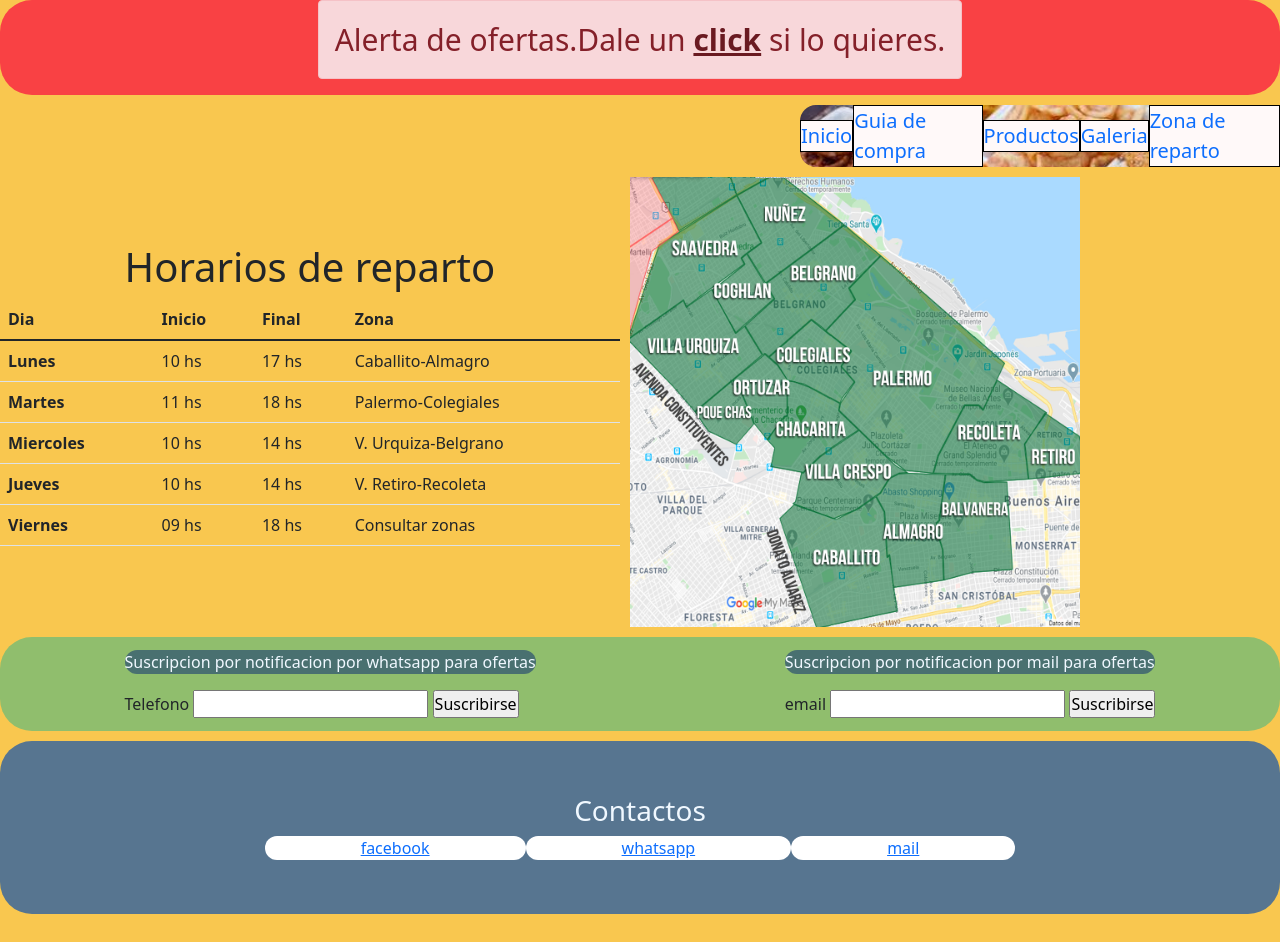
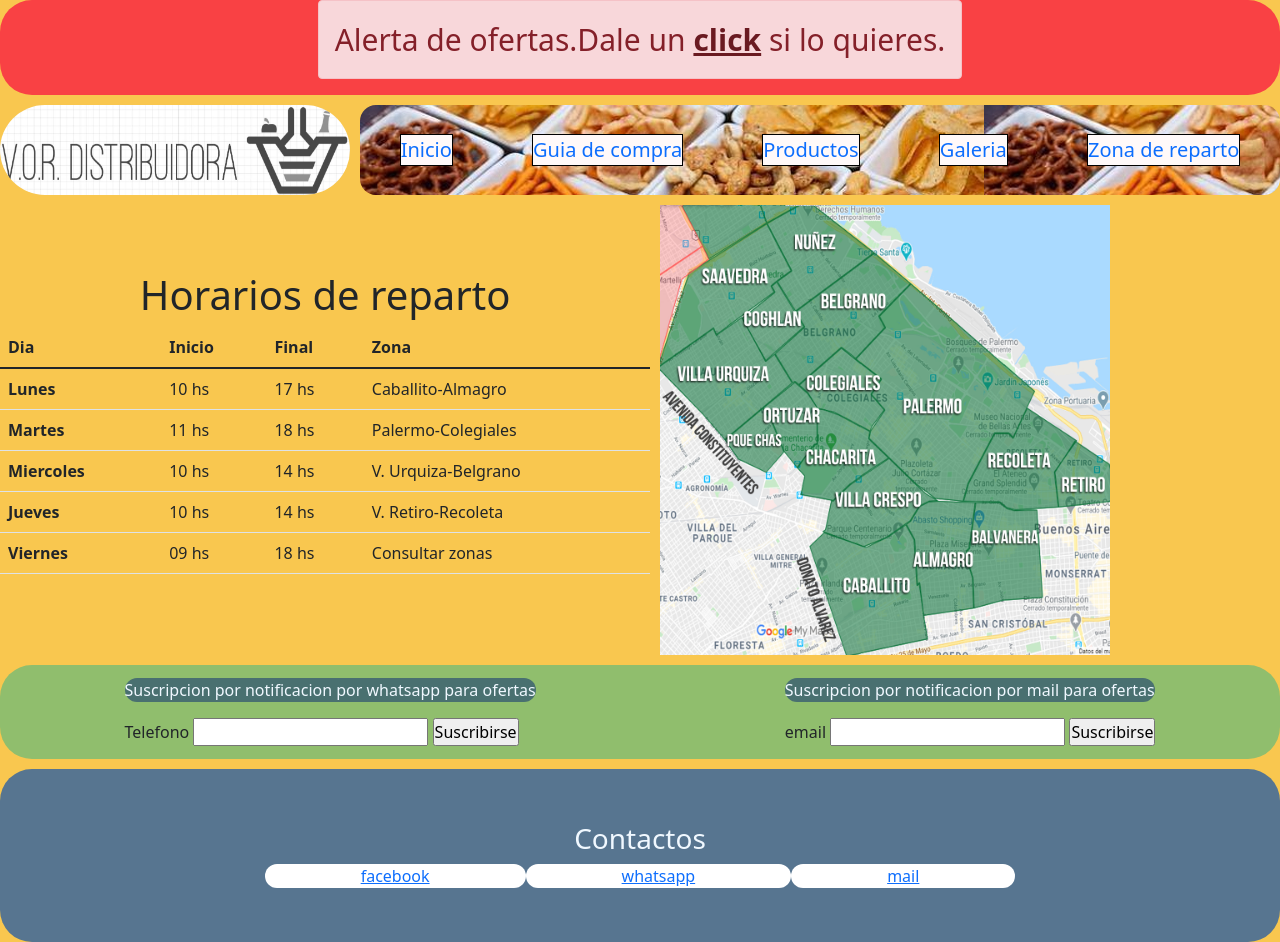
Before and after one commit to davidrossetti/PaginaEncargoSnack, a website: page secciones/reparto.html in a window 1280 px wide. Drawn offline with nearby package versions, Linux system fonts and the light colour scheme.

Commit message:
Se agrega logo

```diff
--- a/secciones/reparto.html
+++ b/secciones/reparto.html
@@ -20,7 +20,7 @@
 </header>
 
     <!--Lista de navegacion-->
-
+    <div><img src="../multimedia/logo.JPG" class="logo"></div>
     <nav class="listaNavegacion">
         <div>
             <a href="../index.html">Inicio</a>
--- a/style/_footer.scss
+++ b/style/_footer.scss
@@ -1,7 +1,10 @@
 /*FormulariosSuscripcionGeneral:Posicion de los formularios general, aplica a todos los HTMLs */
 
 
-
+.logo{
+    width: 20 px;
+    height: 15 px;
+}
 
 .casillasSus {
     grid-area: casillasSus;
--- a/style/_htmlGaleria.scss
+++ b/style/_htmlGaleria.scss
@@ -7,7 +7,7 @@
 
     grid-template-areas:
         "notificacion notificacion notificacion notificacion"
-        "navegacion navegacion  navegacion navegacion"
+        "logo navegacion  navegacion navegacion"
         "imagenes imagenes  imagenes imagenes"
         "casillasSus casillasSus casillasSus  casillasSus"
         "contacto contacto contacto contacto";
--- a/style/_htmlGuia.scss
+++ b/style/_htmlGuia.scss
@@ -5,7 +5,7 @@
     display: grid;
     grid-template-areas:
         "notificacion notificacion notificacion notificacion"
-        "navegacion navegacion  navegacion navegacion"
+        "logo navegacion  navegacion navegacion"
         "textoImagen textoImagen  textoImagen textoImagen"
         "casillasSus casillasSus casillasSus  casillasSus"
         "contacto contacto contacto contacto";
--- a/style/_htmlIndex.scss
+++ b/style/_htmlIndex.scss
@@ -5,7 +5,7 @@
 
     grid-template-areas:
         "notificacion notificacion notificacion notificacion"
-        "navegacion navegacion  navegacion navegacion"
+        "logo navegacion  navegacion navegacion"
         "bloqueTexto bloqueTexto  video video"
         "casillasSus casillasSus casillasSus  casillasSus"
         "contacto contacto contacto contacto";
@@ -17,6 +17,13 @@
     /*Configura tamaño margenes*/
 
 }
+
+
+.logo{
+    width: 20 px;
+    height: 15 px;
+}
+
 
 /*Index_TextoDescripcion:Centraliza y agrega atributos al texto de video*/
 .descripcionVideo {
--- a/style/_htmlProductos.scss
+++ b/style/_htmlProductos.scss
@@ -6,7 +6,7 @@
     display: grid;
     grid-template-areas:
         "notificacion notificacion notificacion notificacion"
-        "navegacion navegacion  navegacion navegacion"
+        "logo navegacion  navegacion navegacion"
         "lista lista  lista lista"
        "casillasSus casillasSus casillasSus  casillasSus"
         "contacto contacto contacto contacto";
--- a/style/_htmlReparto.scss
+++ b/style/_htmlReparto.scss
@@ -5,7 +5,7 @@
     display: grid;
     grid-template-areas:
         "notificacion notificacion notificacion notificacion"
-        "navegacion navegacion  navegacion navegacion"
+        "logo navegacion  navegacion navegacion"
         "TextoMapa TextoMapa  Mapa Mapa"
         "casillasSus casillasSus casillasSus  casillasSus"
         "contacto contacto contacto contacto";
@@ -77,7 +77,7 @@
 }
 .mapaReparto img{
     height: 350 px;
-    width: 350px;
+    width: 350 px;
     justify-content: center;
     align-content: center;
 }
--- a/style/_nav.scss
+++ b/style/_nav.scss
@@ -20,13 +20,21 @@
 
 }
 
+/*Configura logo*/
+.logo{
+    grid-area: logo;
+    display: flex;
+    border-radius: 5rem;
+    width: 350px;
+    height: 90px;
+    ;
+}
+
 /*Configura lista de navegacion aplica a todos los HTML*/
 .listaNavegacion {
     grid-area: navegacion;
+    /*agrega una imagen de fondo*/
     background-image: url(../multimedia/snack-conjunto.jpeg);
-    /*agrega una imagen de fondo*/
-    margin-left: 800px;
-    /*agrega margen para posicionar lista de nav. hacia la izquierda*/
     display: flex;
     justify-content: space-around;
     /*distribuye elementos de forma igualitaria*/
```
Also changed, not shown: index.html (+1 -0 lines), secciones/galeria.html (+1 -0 lines), secciones/guia.html (+1 -2 lines), secciones/productos.html (+1 -1 lines), estilos/style.css.
